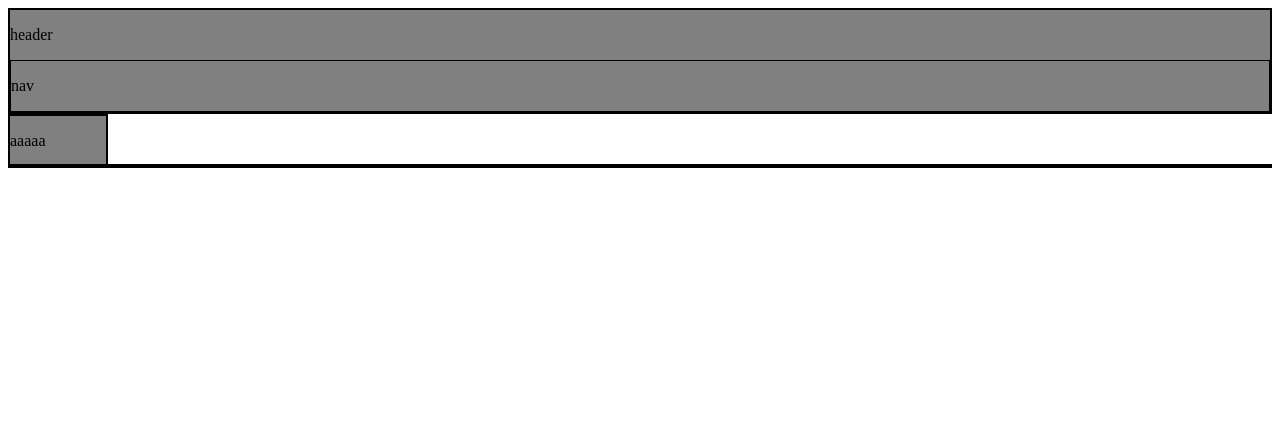
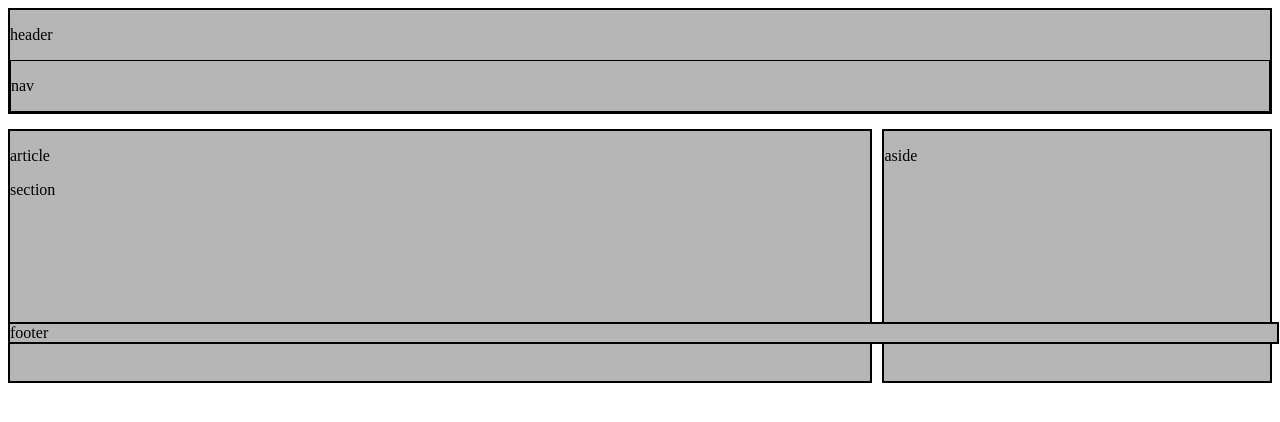
Before and after one commit to Mayara-Aya-Kimura/web_design, a plain HTML site: page index.html in a window 1280 px wide. Drawn offline with Linux system fonts and the light colour scheme.

Commit message:
esboço finalizado

```diff
--- a/index.html
+++ b/index.html
@@ -15,18 +15,19 @@
     <div>
         <div id="esquerda">
             <article>
-                <p>aaaaa</p>
+                <p>article</p>
                 <section>
-
+                    <p>section</p>
                 </section>
             </article>
         </div>
         <div id="direita">
             <aside>
-
+                <p>aside</p>
             </aside>
         </div>
     </div>
+    <footer>footer</footer>
 </body>
 
 </html>
--- a/style.css
+++ b/style.css
@@ -1,32 +1,35 @@
 header {
-    background-color: grey;
+    background-color: rgb(182, 182, 182);
     border: 2px solid black;
 }
 
 nav {
-    background-color: grey;
+    background-color: rgb(182, 182, 182);
     border: 1px solid black;
 }
 
 footer {
-    background-color: grey;
+    background-color: rgb(182, 182, 182);
     border: 2px solid black;
-}
-
-article {
-    border: 2px solid black;
-}
-
-aside {
-    border: 2px solid black;
+    bottom: 57%;
+    position: absolute;
+    width: 99%;
 }
 
 #direita {
-    background-color: grey;
+    border: 2px solid black;
+    background-color: rgb(182, 182, 182);
+    margin-top: 15px;
+    width: 30.5%;
+    height: 250px;
+    float: right;
 }
 
 #esquerda {
-    background-color: grey;
-    width: 100px;
-    height: 50px;
+    border: 2px solid black;
+    background-color: rgb(182, 182, 182);
+    margin-top: 15px;
+    width: 68%;
+    height: 250px;
+    float: left;
 }
```
